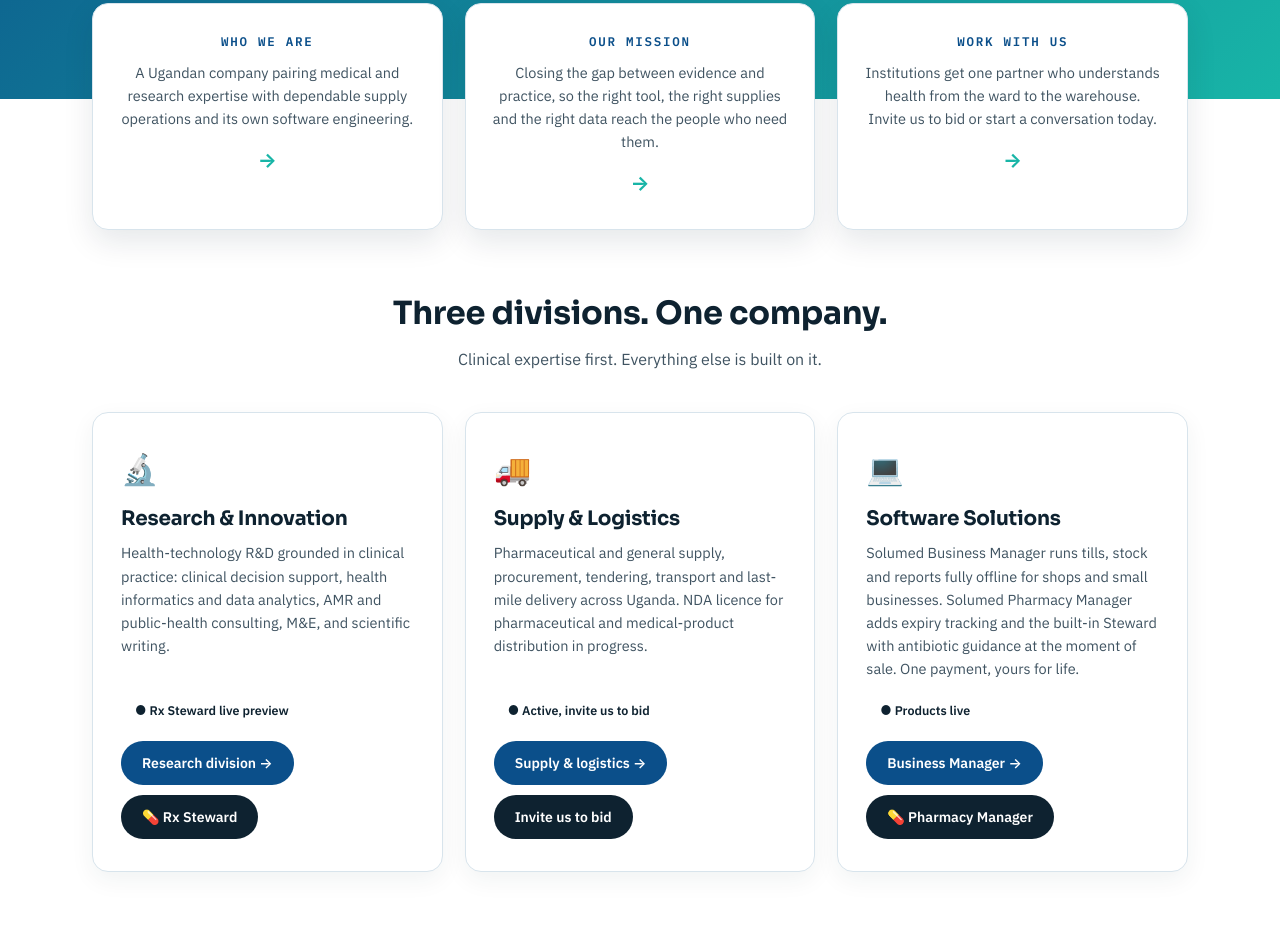
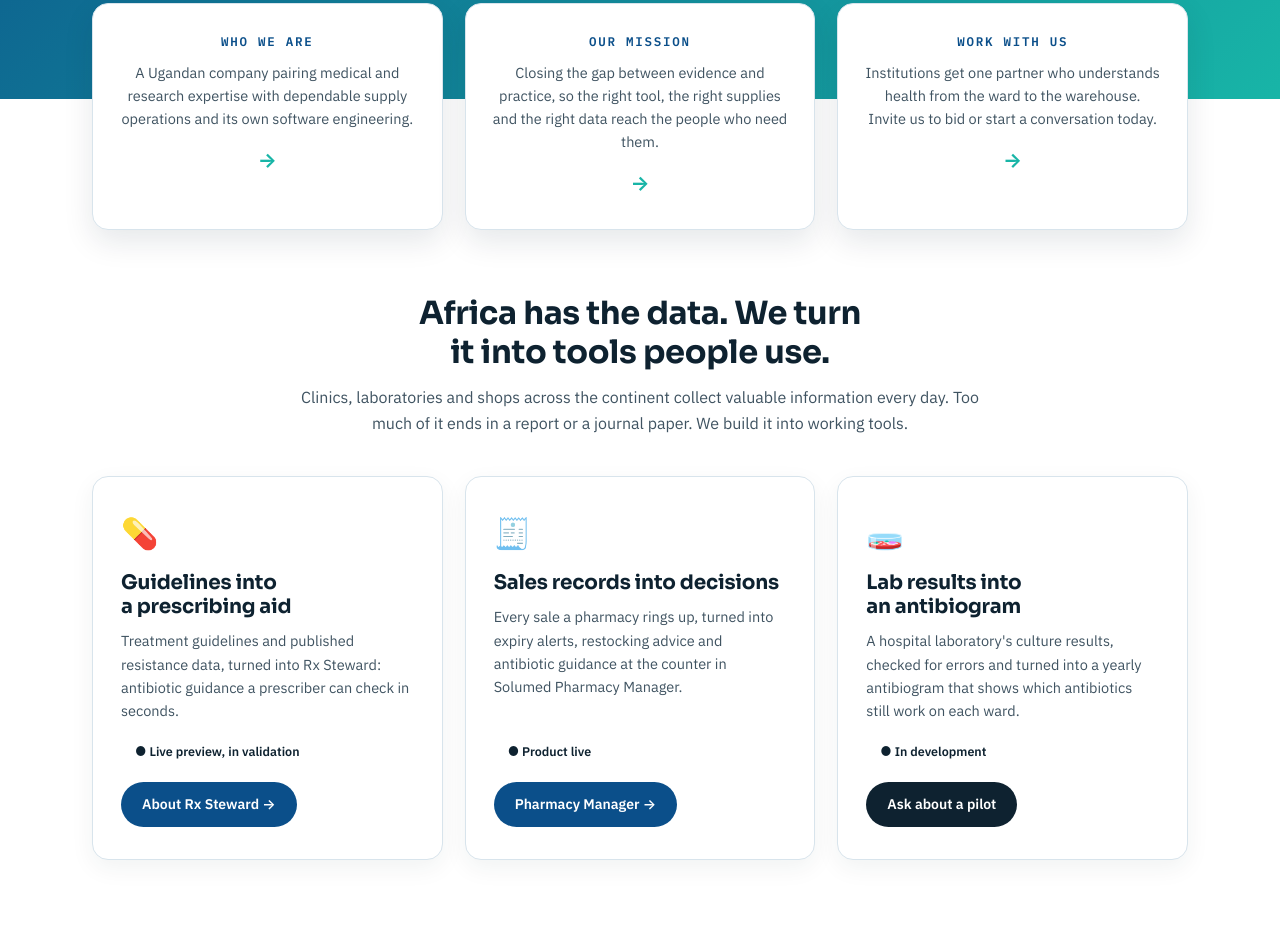
Before and after one commit to kayinda/solumed-website, a plain HTML site: page index.html in a window 1280 px wide. Shown: the part 505-1432 px from the top of the page. Drawn offline with Linux system fonts and the light colour scheme.

Commit message:
Home page: 'Africa has the data. We turn it into tools people use.' section
Co-Authored-By: Claude Fable 5.2 <noreply@anthropic.com>

```diff
--- a/index.html
+++ b/index.html
@@ -71,6 +71,39 @@
     </a>
   </div>
 </div>
+
+<!-- DATA TO TOOLS -->
+<section id="data-to-tools">
+  <div class="wrap">
+    <div class="sec-head">
+      <h2>Africa has the data. We turn it into tools people use.</h2>
+      <p>Clinics, laboratories and shops across the continent collect valuable information every day. Too much of it ends in a report or a journal paper. We build it into working tools.</p>
+    </div>
+    <div class="div-grid">
+      <div class="dcard">
+        <span class="di">💊</span>
+        <h3>Guidelines into a prescribing aid</h3>
+        <p>Treatment guidelines and published resistance data, turned into Rx Steward: antibiotic guidance a prescriber can check in seconds.</p>
+        <span class="status">● Live preview, in validation</span>
+        <div class="links"><a class="btn btn-teal" href="rxsteward.html">About Rx Steward →</a></div>
+      </div>
+      <div class="dcard">
+        <span class="di">🧾</span>
+        <h3>Sales records into decisions</h3>
+        <p>Every sale a pharmacy rings up, turned into expiry alerts, restocking advice and antibiotic guidance at the counter in Solumed Pharmacy Manager.</p>
+        <span class="status">● Product live</span>
+        <div class="links"><a class="btn btn-teal" href="software.html#spm">Pharmacy Manager →</a></div>
+      </div>
+      <div class="dcard">
+        <span class="di">🧫</span>
+        <h3>Lab results into an antibiogram</h3>
+        <p>A hospital laboratory's culture results, checked for errors and turned into a yearly antibiogram that shows which antibiotics still work on each ward.</p>
+        <span class="status">● In development</span>
+        <div class="links"><a class="btn btn-dark" href="#contact">Ask about a pilot</a></div>
+      </div>
+    </div>
+  </div>
+</section>
 
 <!-- DIVISIONS -->
 <section id="divisions">
```
